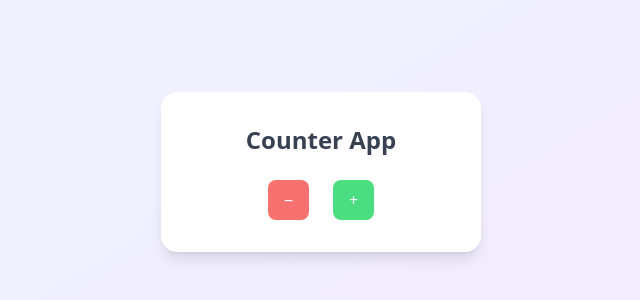
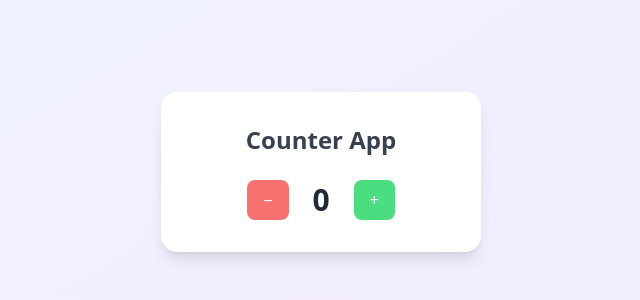
Before and after one commit to jit02git/Redux-Verse, a React (Create React App) app: page / in a window 1280 px wide. Shown: the part 228-528 px from the top of the page, without its empty margins (319-959 px from the left). Built offline with nearby package versions, Linux system fonts and the light colour scheme.

Commit message:
fix all the code

```diff
--- a/src/features/counter/Counter.js
+++ b/src/features/counter/Counter.js
@@ -19,7 +19,7 @@ const Counter = () => {
             −
           </button>
 
-
+          <span className="text-3xl font-bold text-gray-800">{count}</span>
 
           <button
             className="bg-green-400 hover:bg-green-500 text-white px-4 py-2 rounded-lg transition duration-300"
```
